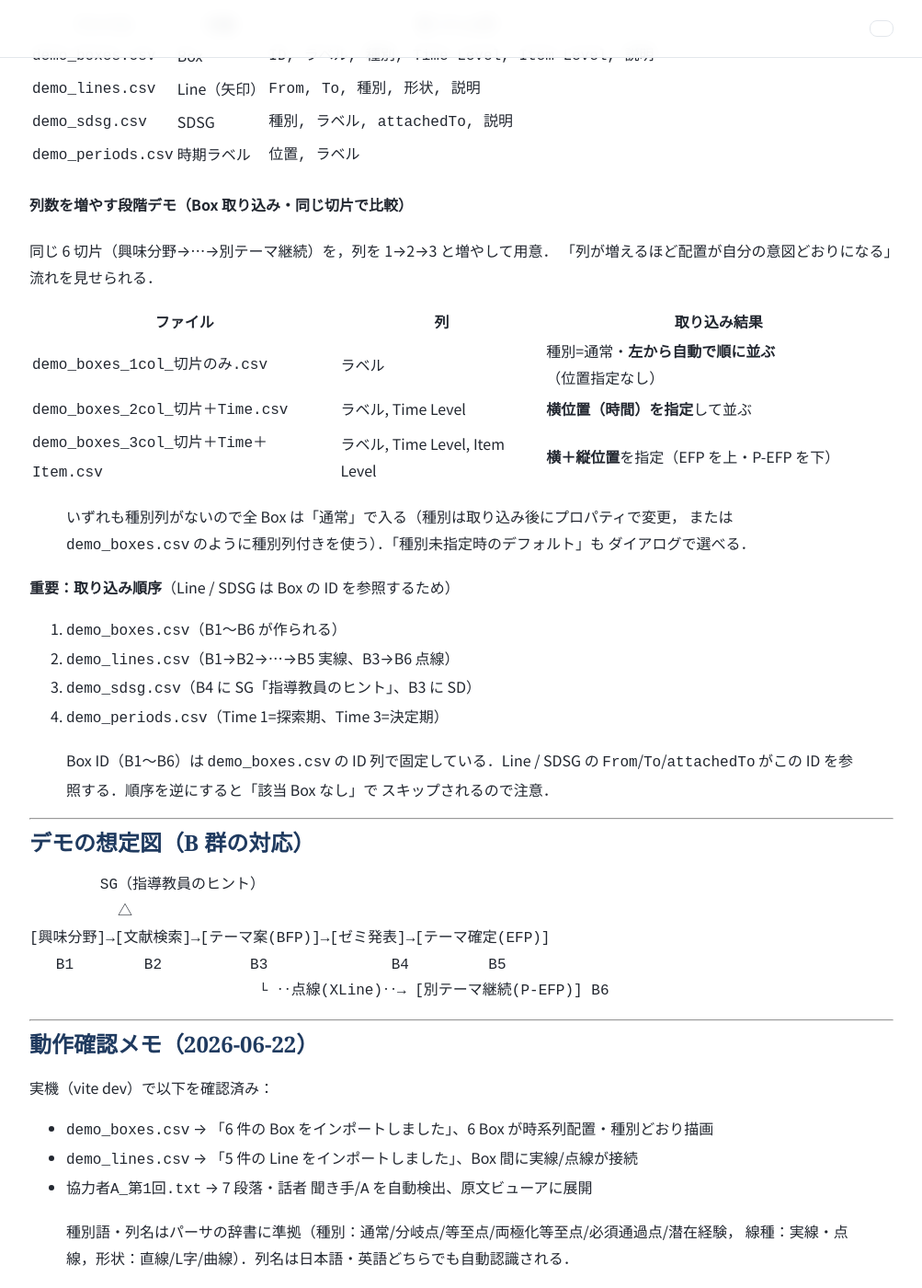
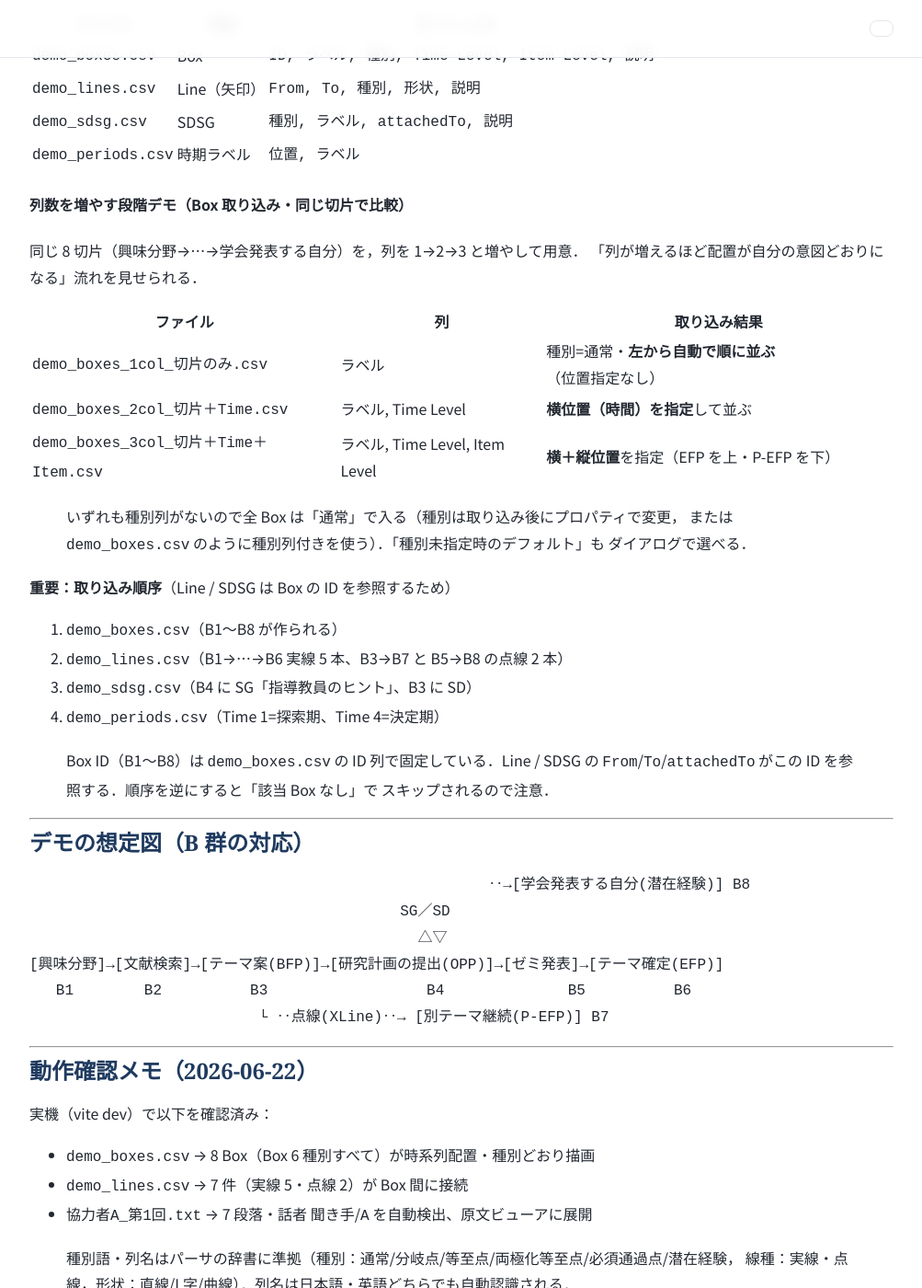
Before and after one commit to YukiInoueNakata/YukiInoueNakata.github.io, a Jekyll site: the page built from assets/tea2026/files/README_サンプルの説明.md, in a window 1280 px wide and 1400 px high, scrolled down 1116 px. Shown: the whole window at 92% size, without its empty margins (138-1141 px from the left). Built offline with Jekyll 4.4.1, drawn with Linux system fonts in a browser that asks for light colours; our own code applies the rules of GitHub Pages for plain Markdown files.

Commit message:
chore(tea2026): 練習用ファイルを 8 Box 版に更新し PDF を差し替え
Box 6 種別すべて（必須通過点・潜在経験を含む）を含む題材へ。
ZIP を作り直し、スライド PDF は 63 ページ版に。

Co-Authored-By: Claude Opus 5 (1M context) <noreply@anthropic.com>
Claude-Session: https://claude.ai/code/session_01EqKoxcTgFSMxT5Cpc5J7SU

````diff
--- a/assets/tea2026/files/README_サンプルの説明.md
+++ b/assets/tea2026/files/README_サンプルの説明.md
@@ -41,7 +41,7 @@ TEMerPlus の取り込みは入口が 2 系統ある．デモもこの 2 つに
 | `demo_periods.csv` | 時期ラベル | `位置, ラベル` |
 
 #### 列数を増やす段階デモ（Box 取り込み・同じ切片で比較）
-同じ 6 切片（興味分野→…→別テーマ継続）を，列を 1→2→3 と増やして用意．
+同じ 8 切片（興味分野→…→学会発表する自分）を，列を 1→2→3 と増やして用意．
 「列が増えるほど配置が自分の意図どおりになる」流れを見せられる．
 
 | ファイル | 列 | 取り込み結果 |
@@ -55,12 +55,12 @@ TEMerPlus の取り込みは入口が 2 系統ある．デモもこの 2 つに
 > ダイアログで選べる．
 
 **重要：取り込み順序**（Line / SDSG は Box の ID を参照するため）
-1. `demo_boxes.csv`（B1〜B6 が作られる）
-2. `demo_lines.csv`（B1→B2→…→B5 実線、B3→B6 点線）
+1. `demo_boxes.csv`（B1〜B8 が作られる）
+2. `demo_lines.csv`（B1→…→B6 実線 5 本、B3→B7 と B5→B8 の点線 2 本）
 3. `demo_sdsg.csv`（B4 に SG「指導教員のヒント」、B3 に SD）
-4. `demo_periods.csv`（Time 1=探索期、Time 3=決定期）
+4. `demo_periods.csv`（Time 1=探索期、Time 4=決定期）
 
-> Box ID（B1〜B6）は `demo_boxes.csv` の ID 列で固定している．Line / SDSG の
+> Box ID（B1〜B8）は `demo_boxes.csv` の ID 列で固定している．Line / SDSG の
 > `From`/`To`/`attachedTo` がこの ID を参照する．順序を逆にすると「該当 Box なし」で
 > スキップされるので注意．
 
@@ -69,11 +69,12 @@ TEMerPlus の取り込みは入口が 2 系統ある．デモもこの 2 つに
 ## デモの想定図（B 群の対応）
 
 ```
-        SG（指導教員のヒント）
-          △
-[興味分野]→[文献検索]→[テーマ案(BFP)]→[ゼミ発表]→[テーマ確定(EFP)]
-   B1        B2          B3              B4         B5
-                          └ ‥点線(XLine)‥→ [別テーマ継続(P-EFP)] B6
+                                                    ‥→[学会発表する自分(潜在経験)] B8
+                                          SG／SD
+                                            △▽
+[興味分野]→[文献検索]→[テーマ案(BFP)]→[研究計画の提出(OPP)]→[ゼミ発表]→[テーマ確定(EFP)]
+   B1        B2          B3                  B4              B5          B6
+                          └ ‥点線(XLine)‥→ [別テーマ継続(P-EFP)] B7
 ```
 
 ---
@@ -81,8 +82,8 @@ TEMerPlus の取り込みは入口が 2 系統ある．デモもこの 2 つに
 ## 動作確認メモ（2026-06-22）
 
 実機（vite dev）で以下を確認済み：
-- `demo_boxes.csv` → 「6 件の Box をインポートしました」、6 Box が時系列配置・種別どおり描画
-- `demo_lines.csv` → 「5 件の Line をインポートしました」、Box 間に実線/点線が接続
+- `demo_boxes.csv` → 8 Box（Box 6 種別すべて）が時系列配置・種別どおり描画
+- `demo_lines.csv` → 7 件（実線 5・点線 2）が Box 間に接続
 - `協力者A_第1回.txt` → 7 段落・話者 `聞き手`/`A` を自動検出、原文ビューアに展開
 
 > 種別語・列名はパーサの辞書に準拠（種別：通常/分岐点/等至点/両極化等至点/必須通過点/潜在経験，
--- a/assets/tea2026/files/demo_boxes_1col_切片のみ.csv
+++ b/assets/tea2026/files/demo_boxes_1col_切片のみ.csv
@@ -2,6 +2,8 @@
 興味分野
 文献検索
 テーマ案
+研究計画の提出
 ゼミ発表
 テーマ確定
 別テーマ継続
+学会発表する自分
--- a/assets/tea2026/files/demo_periods.csv
+++ b/assets/tea2026/files/demo_periods.csv
@@ -1,3 +1,3 @@
 位置,ラベル
 1,探索期
-3,決定期
+4,決定期
--- a/assets/tea2026/files/demo_sdsg.csv
+++ b/assets/tea2026/files/demo_sdsg.csv
@@ -1,3 +1,3 @@
 種別,ラベル,attachedTo,説明
-SG,指導教員のヒント,B4,ゼミ発表を支える社会的助成
-SD,大規模調査への期待,B3,テーマ案の段階での社会的方向づけ
+SG,指導教員のヒント,B5,ゼミ発表を支える社会的助勢
+SD,ゼミでの否定的コメント,B5,ゼミ発表を引き離す社会的方向づけ
--- a/en/programs.html
+++ b/en/programs.html
@@ -22,6 +22,7 @@ permalink: /en/programs/
       {% if prog.download_url != "" %}<a href="{{ prog.download_url }}" target="_blank" rel="noopener">{{ t.ui.download }}</a>{% endif %}
       {% if prog.repo_url != "" %}<a href="{{ prog.repo_url }}" target="_blank" rel="noopener">GitHub</a>{% endif %}
       {% unless prog.wip %}<a href="{{ '/en/bibliography/' | relative_url }}?software={{ prog.id }}">{{ t.ui.view_examples }}</a>{% endunless %}
+      {% if prog.form_url and prog.form_url != "" %}<a href="{{ prog.form_url }}" target="_blank" rel="noopener">{{ t.ui.submit_example }}</a>{% endif %}
     </div>
   </div>
 {% endfor %}
--- a/programs.html
+++ b/programs.html
@@ -22,6 +22,7 @@ permalink: /programs/
       {% if prog.download_url != "" %}<a href="{{ prog.download_url }}" target="_blank" rel="noopener">{{ t.ui.download }}</a>{% endif %}
       {% if prog.repo_url != "" %}<a href="{{ prog.repo_url }}" target="_blank" rel="noopener">GitHub</a>{% endif %}
       {% unless prog.wip %}<a href="{{ '/bibliography/' | relative_url }}?software={{ prog.id }}">{{ t.ui.view_examples }}</a>{% endunless %}
+      {% if prog.form_url and prog.form_url != "" %}<a href="{{ prog.form_url }}" target="_blank" rel="noopener">{{ t.ui.submit_example }}</a>{% endif %}
     </div>
   </div>
 {% endfor %}
````
Also changed, not shown: _data/programs.yml (+9 -0 lines), assets/js/bibliography.js (+39 -17 lines), assets/tea2026/files/demo_boxes.csv (+5 -3 lines), assets/tea2026/files/demo_boxes_2col_切片＋Time.csv (+5 -3 lines), assets/tea2026/files/demo_boxes_3col_切片＋Time＋Item.csv (+5 -3 lines), assets/tea2026/files/demo_lines.csv (+5 -3 lines), bibliography.html (+7 -3 lines), en/bibliography.html (+8 -2 lines), tea2026.html (+11 -1 lines), 3 other files.
